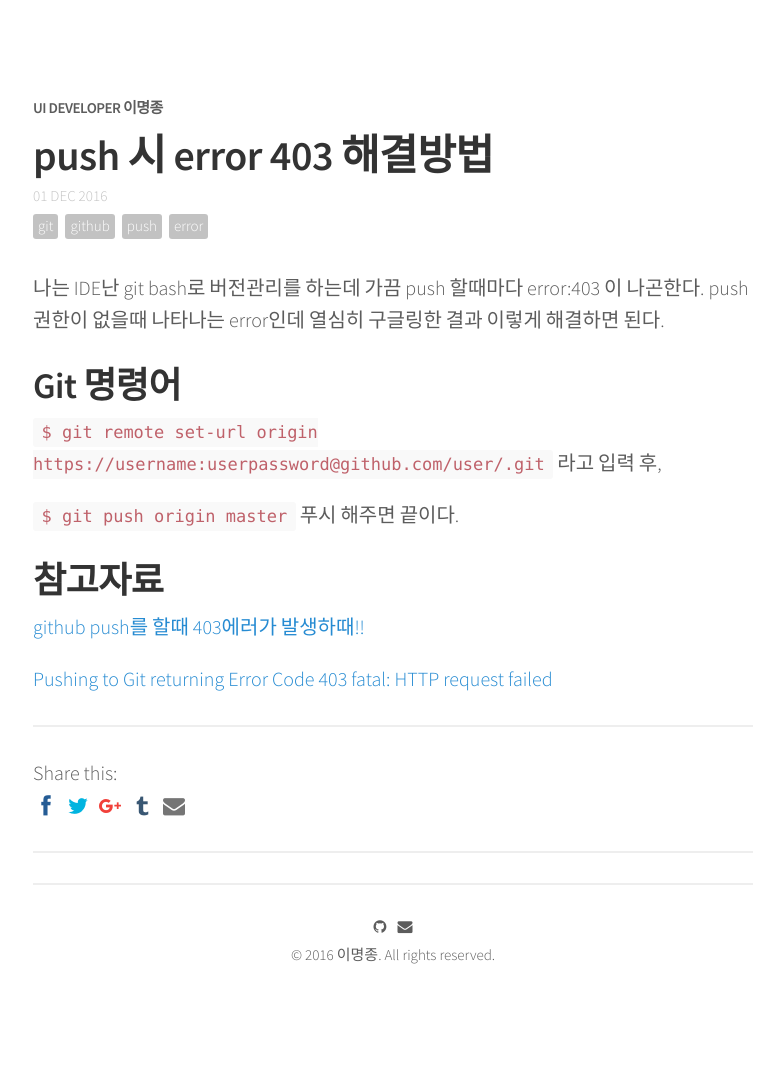
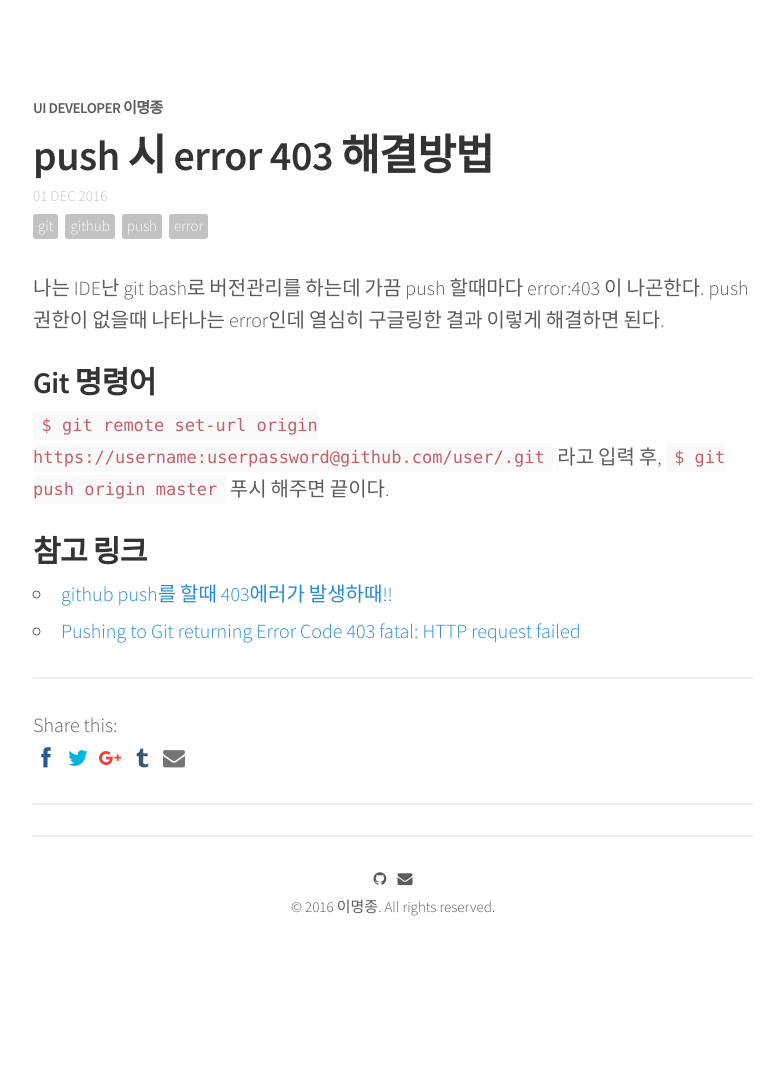
Before and after one commit to qnfzks55/jijong.github.io, a Jekyll site: the page built from _posts/2016-12-01-pusherror.md, in a window 1280 px wide. Shown: the whole page, without its empty margins (247-1031 px from the left). Built offline with Jekyll 4.4.1, drawn with Linux system fonts in a browser that asks for light colours; nearby versions of some CDN libraries; comment, search, counter and statistics services are not loaded; after the commit the page ends 1019 px from its top, so only the background shows below that.

```diff
--- a/_posts/2016-12-01-pusherror.md
+++ b/_posts/2016-12-01-pusherror.md
@@ -10,13 +10,12 @@ share: true
 
 나는 IDE난 git bash로 버전관리를 하는데 가끔 push 할때마다 error:403 이 나곤한다. push 권한이 없을때 나타나는 error인데 열심히 구글링한 결과 이렇게 해결하면 된다.
 
-## Git 명령어
+### Git 명령어
+
 <code>$ git remote set-url origin https://username:userpassword@github.com/user/.git</code> 라고 입력 후,
-
 <code>$ git push origin master</code> 푸시 해주면 끝이다.
 
-## 참고자료
+### 참고 링크
 
-[github push를 할때 403에러가 발생하때!!](http://djdotdata.blogspot.kr/2013/05/github-push-403.html#!/2013/05/github-push-403.html)
-
-[Pushing to Git returning Error Code 403 fatal: HTTP request failed](http://stackoverflow.com/questions/7438313/pushing-to-git-returning-error-code-403-fatal-http-request-failed)
+* [github push를 할때 403에러가 발생하때!!](http://djdotdata.blogspot.kr/2013/05/github-push-403.html#!/2013/05/github-push-403.html)
+* [Pushing to Git returning Error Code 403 fatal: HTTP request failed](http://stackoverflow.com/questions/7438313/pushing-to-git-returning-error-code-403-fatal-http-request-failed)
```
Also changed, not shown: _posts/2016-12-01-markdown.md (+5 -0 lines).
